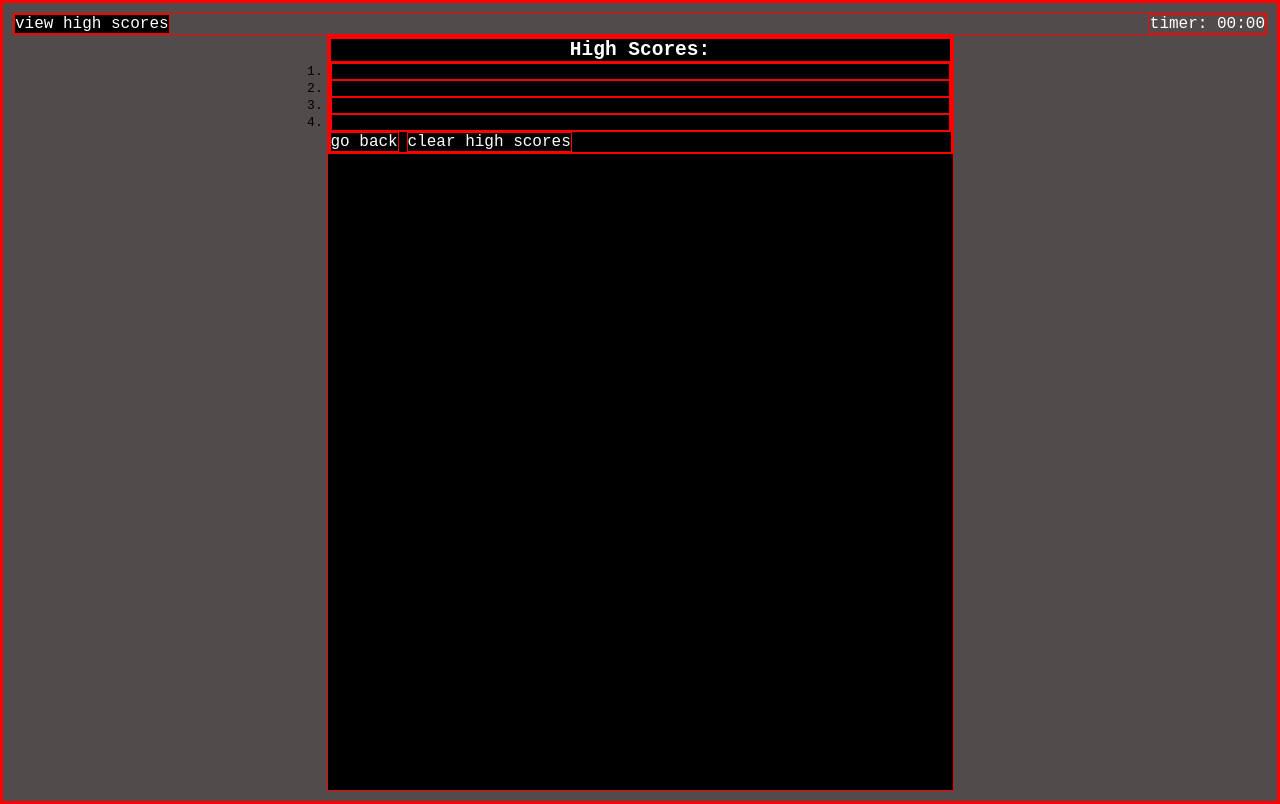
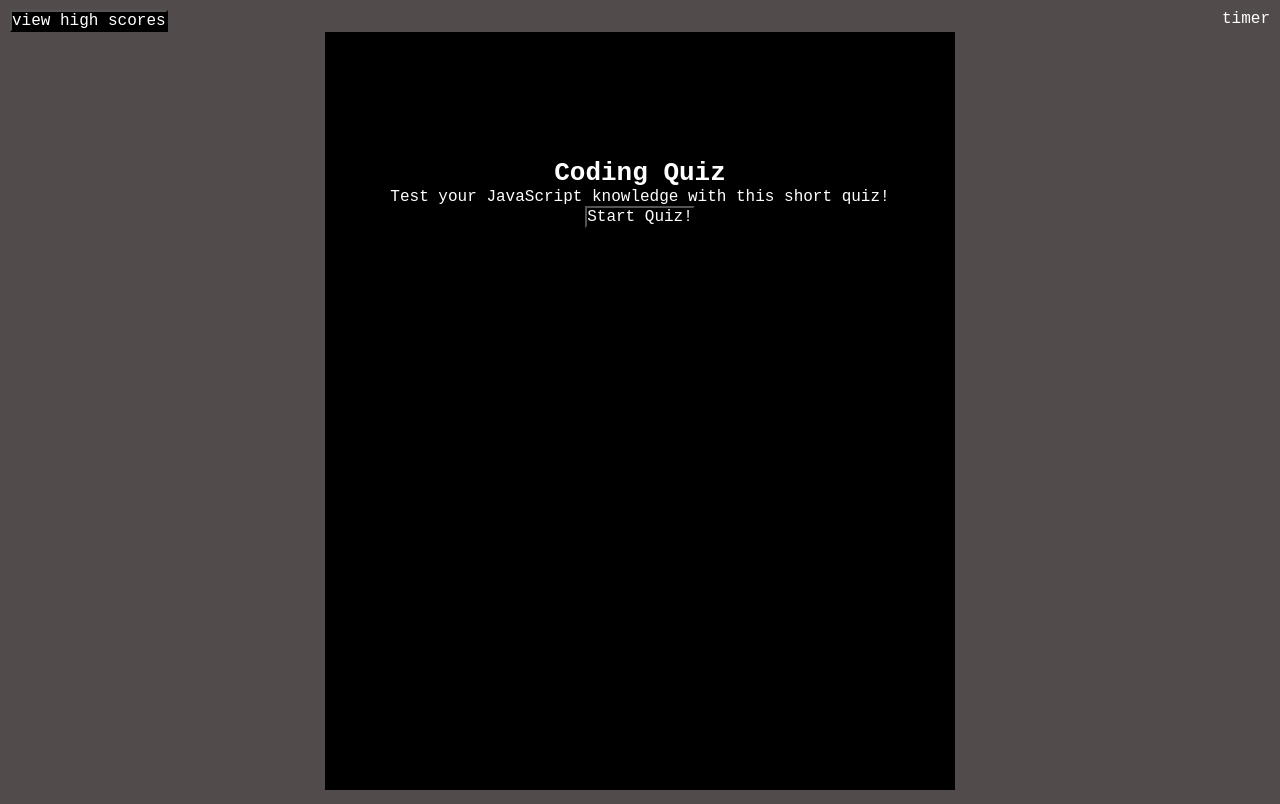
Before and after one commit to lgenzone/code-quiz, a plain HTML site: page index.html in a window 1280 px wide. Drawn offline with Linux system fonts and the light colour scheme.

Commit message:
update css
remove borders

```diff
--- a/assets/css/style.css
+++ b/assets/css/style.css
@@ -3,7 +3,7 @@
     padding: 0;
     box-sizing: border-box;
 
-    border: 1px solid red;
+
     font-family: monospace;
 }
 
@@ -59,7 +59,7 @@ h1, h2 {
 
 /* Header/Quiz Intro */
 .intro {
-    display: none; /* in/visible by default */
+    display: block; /* in/visible by default */
     padding: 20% 10% 30% 10%;
 
 }
@@ -71,7 +71,7 @@ h1, h2 {
 
 /* Main Quiz Content */
 main {
-    display: block; /* in/visible */
+    display: none; /* in/visible */
 
 }
 
@@ -87,7 +87,7 @@ main {
 
 /* high scores screen */
 .high-scores {
-    display: block; /* in/visible by default */
+    display: none; /* in/visible by default */
 }
 
 .high-scores ol {
--- a/index.html
+++ b/index.html
@@ -15,7 +15,7 @@
         <!--top section w/ timer and top scores-->
         <div class="top">
             <button>view high scores</button>
-            <p>timer: 00:00</p>
+            <p id="timer">timer</p>
         </div>
 
         <!--inner div-->
```
